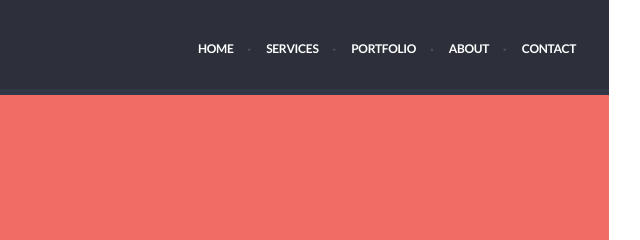
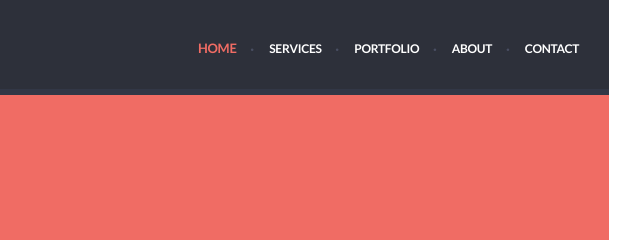
Before and after one commit to Soullnik/singolo, a plain HTML site: page index.html in a window 1280 px wide. Shown: the top 240 px of the page, 541-1181 px from the left. Drawn offline with nearby package versions, Linux system fonts and the light colour scheme.

Commit message:
feractor: add active home link

```diff
--- a/index.html
+++ b/index.html
@@ -17,7 +17,7 @@
                     <nav class="header_container--navigation">
                         <ul id="menu" class="header_container--list">
                             <li class="header_container--item">
-                                <a href="#yakHomeContainer" class="header_container--link">home</a>
+                                <a href="#yakHomeContainer" class="header_container--link header_container--link-active">home</a>
                             </li>
                             <li class="header_container--item">
                                 <a href="#yakServicesContainer" class="header_container--link">services</a>
```
